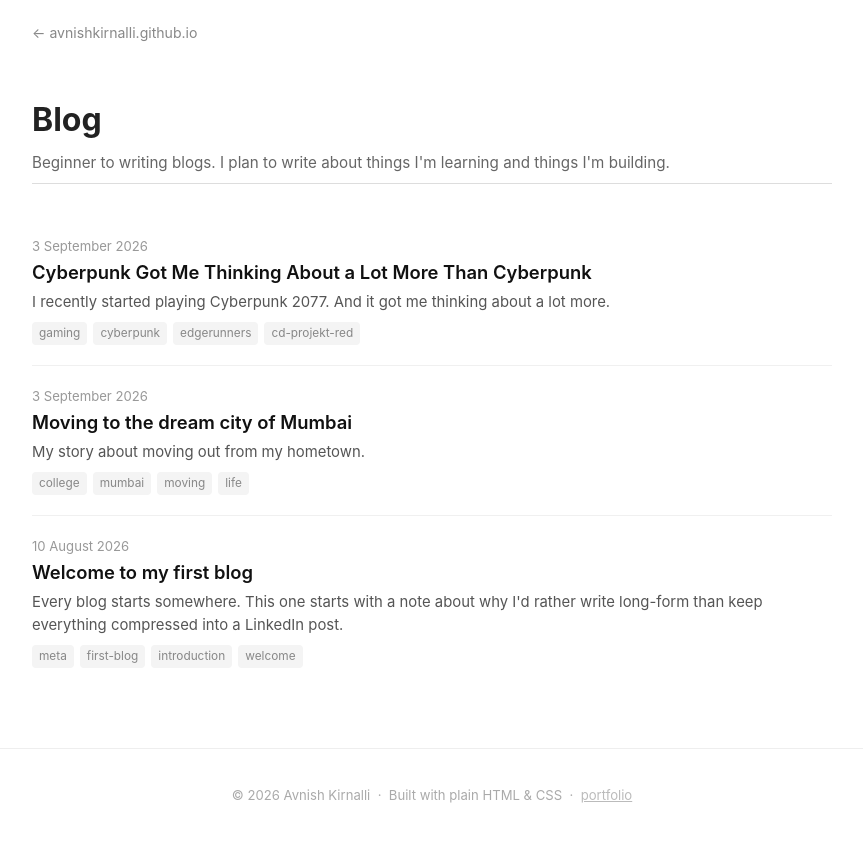
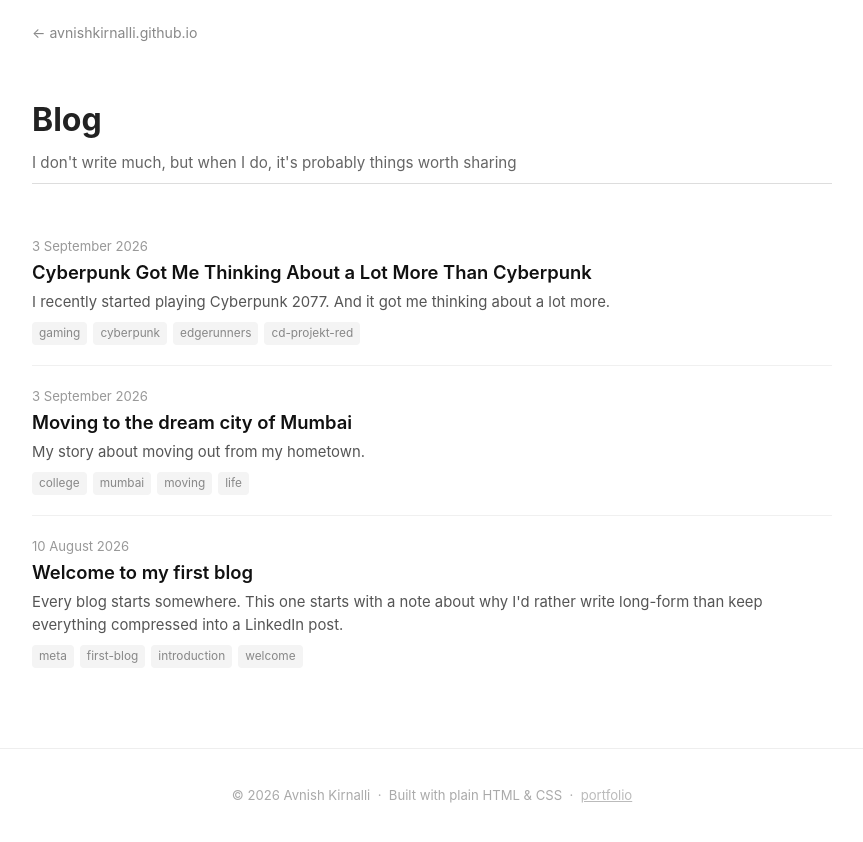
Before and after one commit to avnishkirnalli/avnishkirnalli.github.io, a plain HTML site: page blog.html in a window 1280 px wide. Shown: the whole page, without its empty margins (208-1071 px from the left). Drawn offline with Linux system fonts and the light colour scheme; no server answers.

Commit message:
Update blog page subtitle

```diff
--- a/blog.html
+++ b/blog.html
@@ -157,7 +157,7 @@
 
     <div class="blog-header">
       <h1>Blog</h1>
-      <p>Beginner to writing blogs. I plan to write about things I'm learning and things I'm building.</p>
+      <p>I don't write much, but when I do, it's probably things worth sharing</p>
     </div>
 
     <hr>
```
